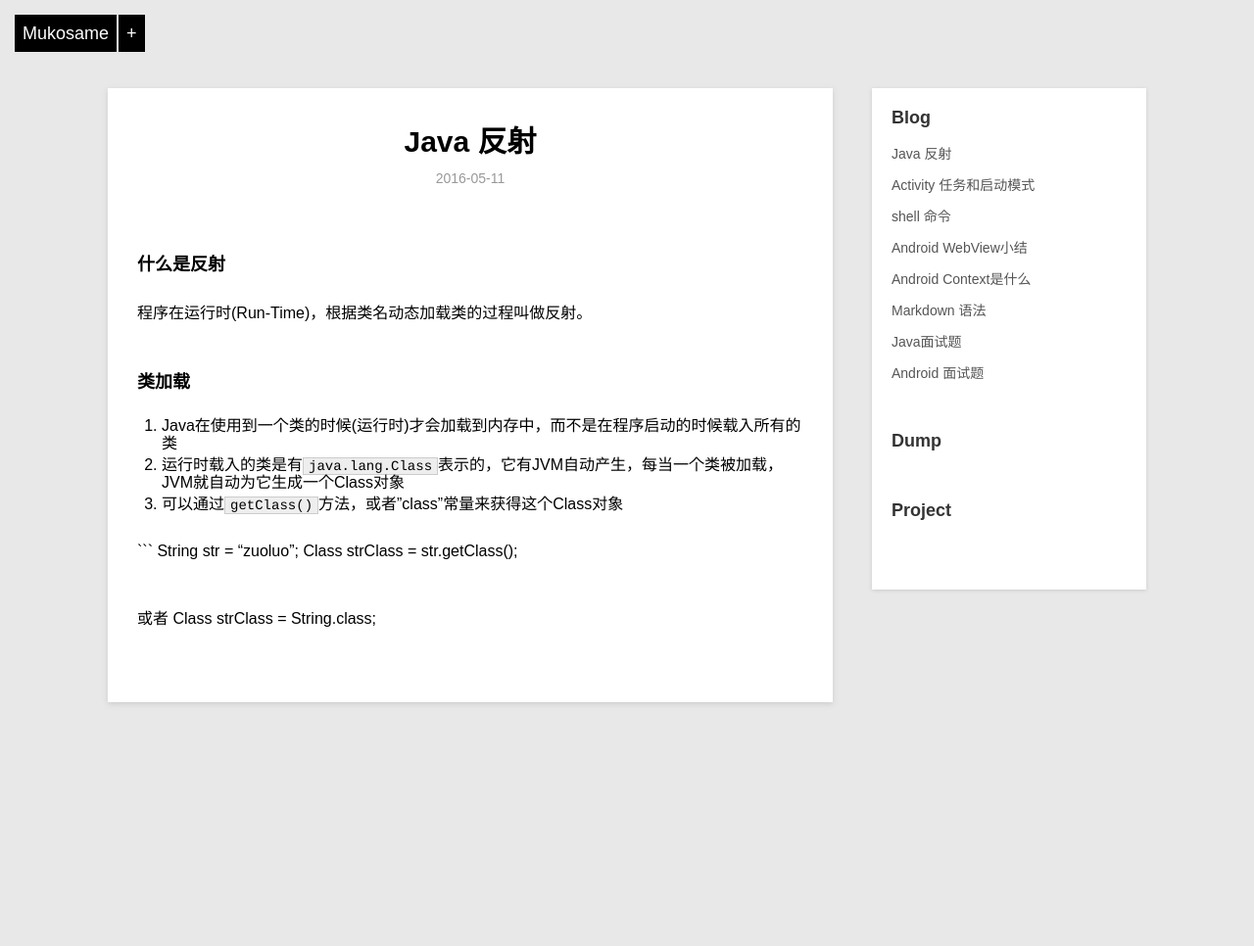
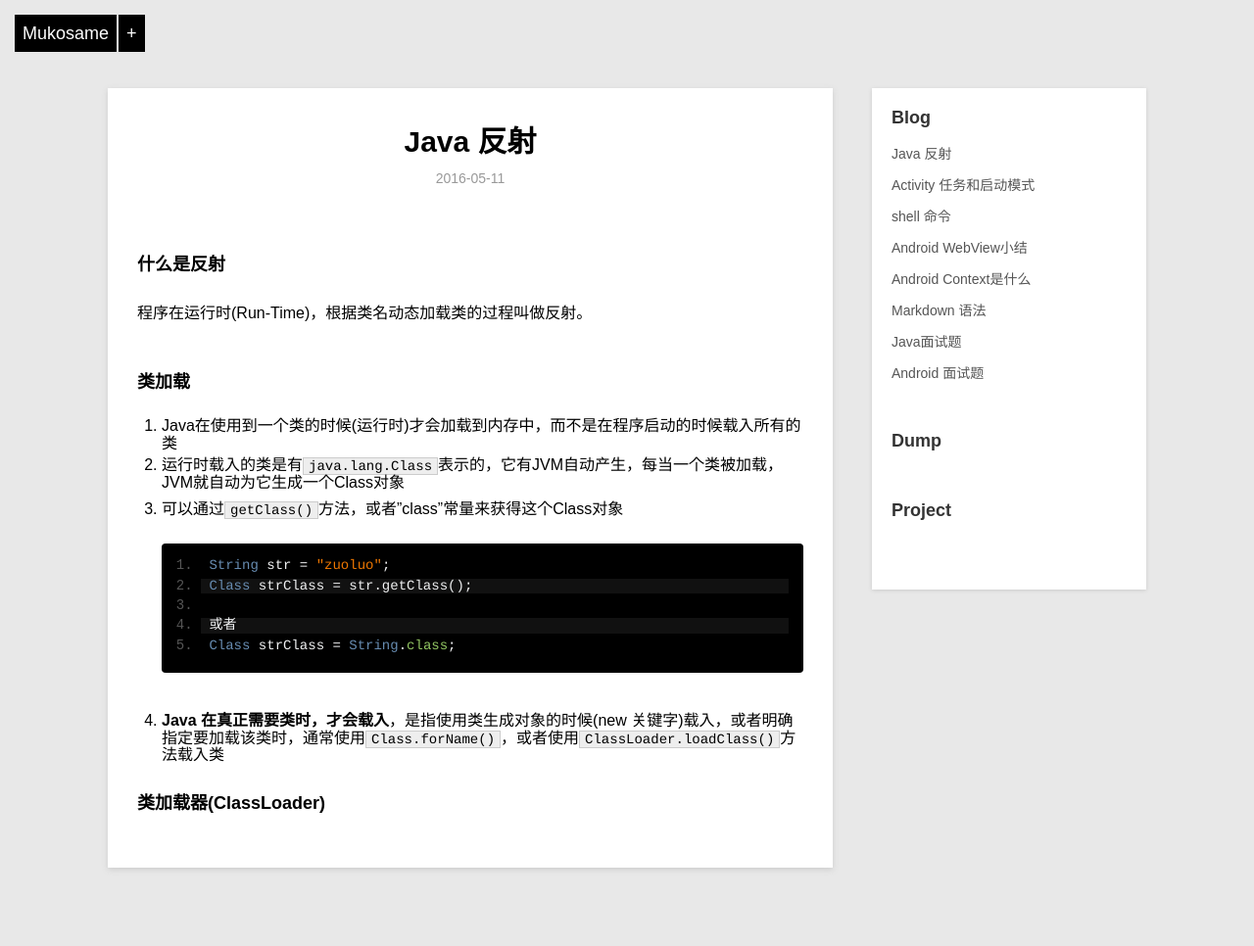
Before and after one commit to zuoqx/zuoqx.github.com, a Jekyll site: the page built from _posts/blog/2016-05-11-Java反射.md, in a window 1280 px wide. Shown: the whole page at 98% size. Built offline with Jekyll 4.4.1, drawn with Linux system fonts in a browser that asks for light colours; comment, search, counter and statistics services are not loaded; before the commit the page ends 900 px from its top, so only the background shows below that.

Commit message:
commit new file

````diff
--- a/_posts/blog/2016-05-11-Java反射.md
+++ b/_posts/blog/2016-05-11-Java反射.md
@@ -16,9 +16,13 @@ category: blog
 2. 运行时载入的类是有`java.lang.Class`表示的，它有JVM自动产生，每当一个类被加载，JVM就自动为它生成一个Class对象
 3. 可以通过`getClass()`方法，或者"class"常量来获得这个Class对象
 
-```
-String str = "zuoluo";
-Class strClass = str.getClass();
+        String str = "zuoluo";
+        Class strClass = str.getClass();
 
-或者
-Class strClass = String.class;
+        或者
+        Class strClass = String.class;
+
+
+4. **Java 在真正需要类时，才会载入**，是指使用类生成对象的时候(new 关键字)载入，或者明确指定要加载该类时，通常使用`Class.forName()`，或者使用`ClassLoader.loadClass()`方法载入类
+
+### 类加载器(ClassLoader)
````
Also changed, not shown: _posts/blog/2016-04-11-Markdown语法.md (+1 -0 lines), images/classloader.png (added), 4 other files.
